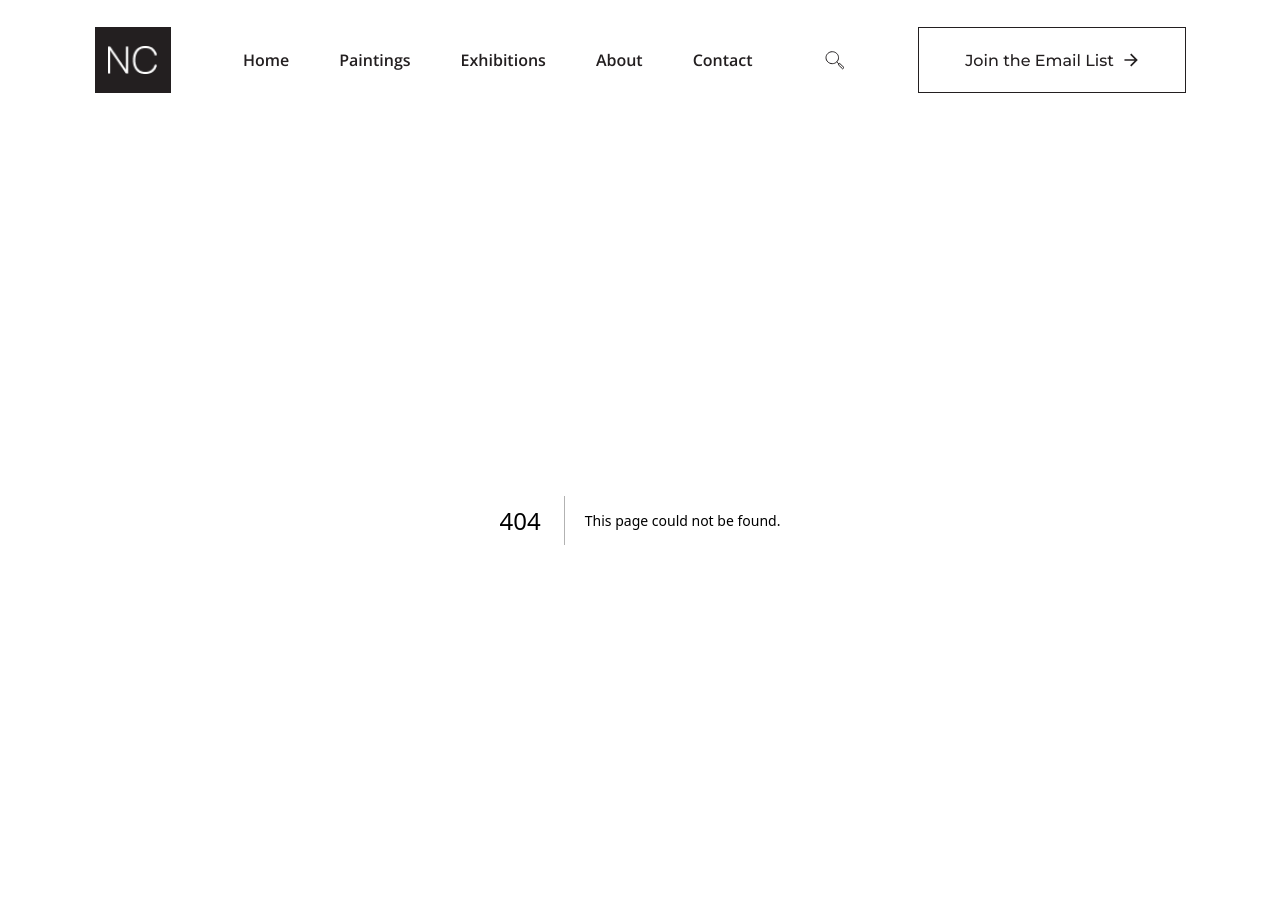
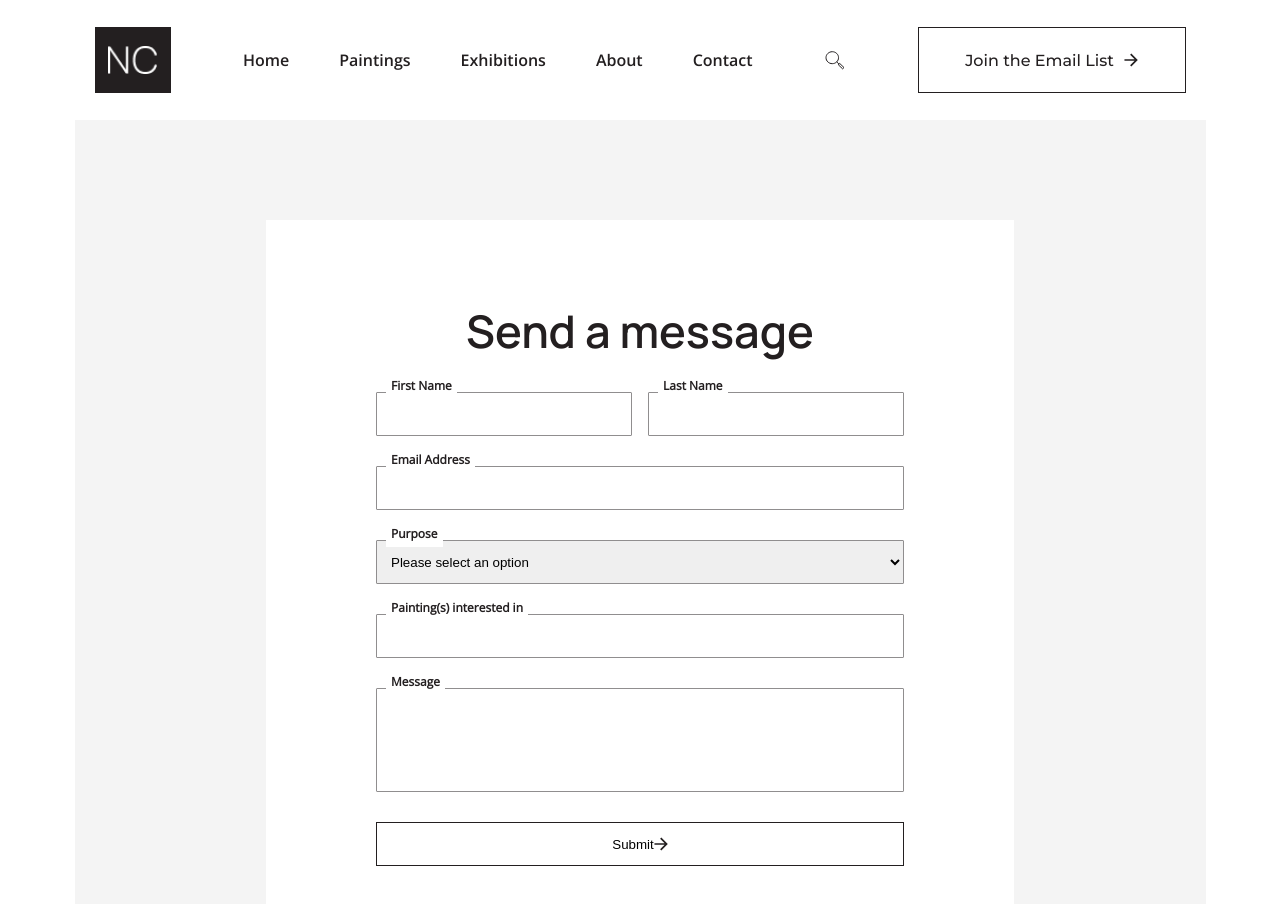
Before and after one commit to orrymevorach/nora-camps, a Next.js app: page /contact in a window 1280 px wide. Before the commit this address had no page. Shown: the top 904 px of the page. Built offline with nearby package versions, Linux system fonts and the light colour scheme.

Commit message:
contact form created

```diff
--- /dev/null
+++ b/src/components/contact-form/contact-form.jsx
@@ -0,0 +1,67 @@
+import RightArrow from 'svg/right-arrow/right-arrow';
+import styles from './contact-form.module.scss';
+
+export default function ContactForm() {
+  const purposeOptions = [
+    { value: '', text: 'Please select an option' },
+    { value: 'buying', text: 'Buying' },
+    { value: 'general', text: 'General inquiry' },
+  ];
+
+  const handleSubmit = e => {
+    e.preventDefault();
+    console.log(`[Submitted Form!]`);
+  };
+
+  return (
+    <div className={styles.container}>
+      <form className={styles.form} onSubmit={e => handleSubmit(e)}>
+        <h1 className={styles.title}>Send a message</h1>
+        <div className={styles.row}>
+          <div className={styles.formGroup}>
+            <label className={styles.label}>First Name</label>
+            <input type='text' id='first-name' name='first-name' required />
+          </div>
+
+          <div className={styles.formGroup}>
+            <label className={styles.label}>Last Name</label>
+            <input type='text' id='last-name' name='last-name' required />
+          </div>
+        </div>
+
+        <div className={styles.formGroup}>
+          <label className={styles.label}>Email Address</label>
+          <input type='email' id='email' name='email' required />
+        </div>
+
+        <div className={styles.formGroup}>
+          <label className={styles.label}>Purpose</label>
+          <select id='purpose' name='purpose' required>
+            {purposeOptions.map(item => {
+              return (
+                <option key={item.value} value={item.value}>
+                  {item.text}
+                </option>
+              );
+            })}
+          </select>
+        </div>
+
+        <div className={styles.formGroup}>
+          <label className={styles.label}>Painting(s) interested in</label>
+          <input type='text' id='paintings' name='paintings' required />
+        </div>
+
+        <div className={styles.formGroup}>
+          <label className={styles.label}>Message</label>
+          <textarea id='message' name='message' required></textarea>
+        </div>
+
+        <button className={styles.submitButton} type='submit'>
+          <p>Submit</p>
+          <RightArrow />
+        </button>
+      </form>
+    </div>
+  );
+}
--- /dev/null
+++ b/src/components/contact-form/contact-form.module.scss
@@ -0,0 +1,79 @@
+@use '@variables' as var;
+@use '@mixins' as mixins;
+
+.container {
+  display: flex;
+  flex-direction: column;
+  justify-content: center;
+  align-items: center;
+  width: 100%;
+  max-width: 1131px;
+  margin: 0 auto;
+  background-color: #f4f4f4;
+  @include mixins.openSans;
+}
+
+.title {
+  @include mixins.manropeSemiBold;
+  font-size: 2.8125rem;
+}
+
+.form {
+  display: flex;
+  flex-direction: column;
+  align-items: center;
+  gap: 1.875rem;
+  width: 100%;
+  padding: 5rem 6.875rem 3.875rem 6.875rem;
+  max-width: 748px;
+  background-color: var.$white;
+  margin-top: 100px;
+}
+
+.row {
+  display: flex;
+  width: 100%;
+  gap: 1rem;
+}
+
+.formGroup {
+  position: relative;
+  display: flex;
+  font-size: 15px;
+  width: 100%;
+
+  label {
+    position: absolute;
+    top: -20px;
+    left: 10px;
+    padding: 5px;
+    background-color: var.$white;
+    font-weight: bold;
+    font-size: 12px;
+  }
+
+  input[type='text'],
+  input[type='email'],
+  select,
+  textarea {
+    padding: 10px;
+    border: 1px solid var.$darkGrey;
+    border-radius: 1px;
+    height: 44px;
+    width: 100%;
+  }
+
+  textarea {
+    height: 104px;
+    resize: none;
+    @include mixins.openSans;
+  }
+}
+
+.submitButton {
+  border: 1px solid var.$black;
+  justify-content: center;
+  align-items: center;
+  height: 44px;
+  width: 100%;
+}
--- /dev/null
+++ b/src/pages/contact.js
@@ -0,0 +1,9 @@
+import ContactForm from '@/components/contact-form/contact-form';
+
+export default function Contact() {
+  return (
+    <div>
+      <ContactForm />
+    </div>
+  );
+}
--- a/src/styles/fonts.module.scss
+++ b/src/styles/fonts.module.scss
@@ -48,6 +48,13 @@
 }
 
 @font-face {
+  font-family: 'Manrope Light';
+  font-style: normal;
+  font-weight: normal;
+  src: url('../../assets/Manrope/Manrope-Light.ttf');
+}
+
+@font-face {
   font-family: 'Manrope Regular';
   font-style: normal;
   font-weight: normal;
@@ -62,17 +69,16 @@
 }
 
 @font-face {
+  font-family: 'Manrope Semi Bold';
+  font-style: normal;
+  src: url('../../assets//Manrope/Manrope-SemiBold.ttf');
+}
+
+@font-face {
   font-family: 'Montserrat Medium';
   font-style: normal;
   font-weight: normal;
   src: url('../../assets/Montserrat/Montserrat-Medium.ttf');
-}
-
-@font-face {
-  font-family: 'Manrope Light';
-  font-style: normal;
-  font-weight: normal;
-  src: url('../../assets/Manrope/Manrope-Light.ttf');
 }
 
 @font-face {
--- a/src/styles/mixins.module.scss
+++ b/src/styles/mixins.module.scss
@@ -25,6 +25,11 @@
 @mixin manropeRegular {
   font-family: 'Manrope Regular';
   color: #231f20;
+}
+
+@mixin manropeSemiBold {
+  font-family: 'Manrope Semi Bold';
+  color: variables.$black;
 }
 
 @mixin openSans {
```
